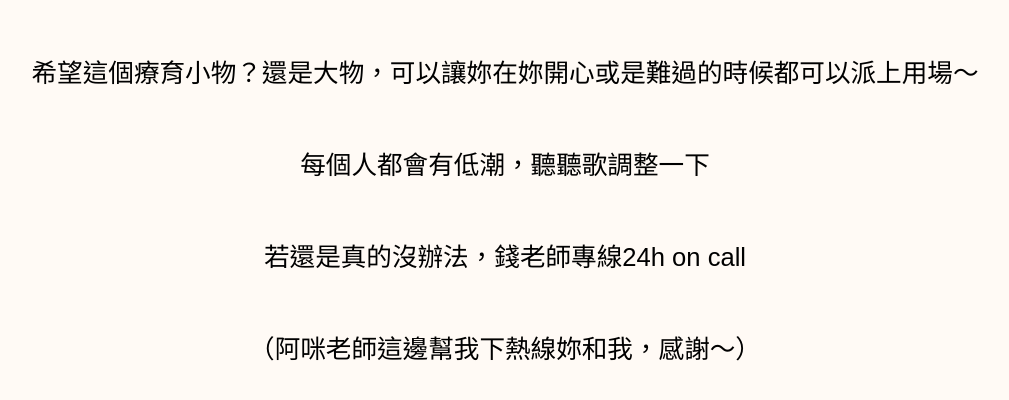
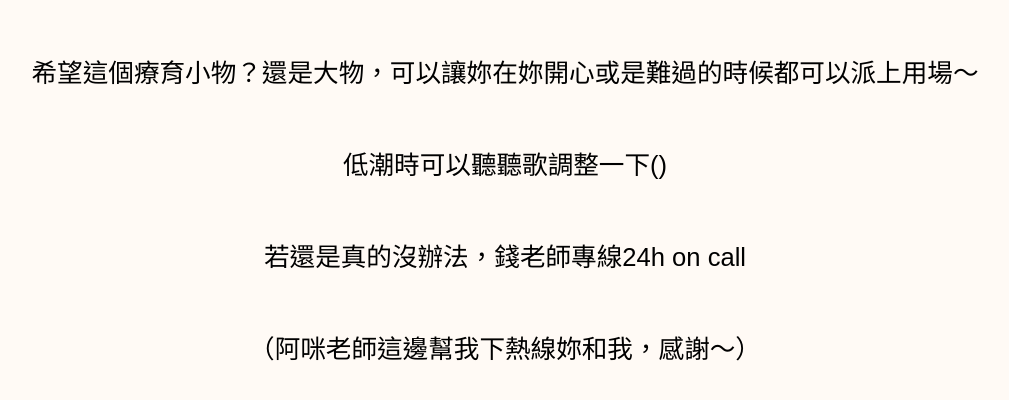
Before and after one commit to Pierce878/nfc-message, a plain HTML site: page index.html in a window 1280 px wide. Shown: the part 220-620 px from the top of the page, without its empty margins (135-1144 px from the left). Drawn offline with Linux system fonts and the light colour scheme.

Commit message:
Update index.html

```diff
--- a/index.html
+++ b/index.html
@@ -26,7 +26,7 @@
 <body>
     <div class="content">
 希望這個療育小物？還是大物，可以讓妳在妳開心或是難過的時候都可以派上用場～<br>
-每個人都會有低潮，聽聽歌調整一下<br>
+低潮時可以聽聽歌調整一下()<br>
 若還是真的沒辦法，錢老師專線24h on call<br>
 （阿咪老師這邊幫我下熱線妳和我，感謝～）
     </div>
```
